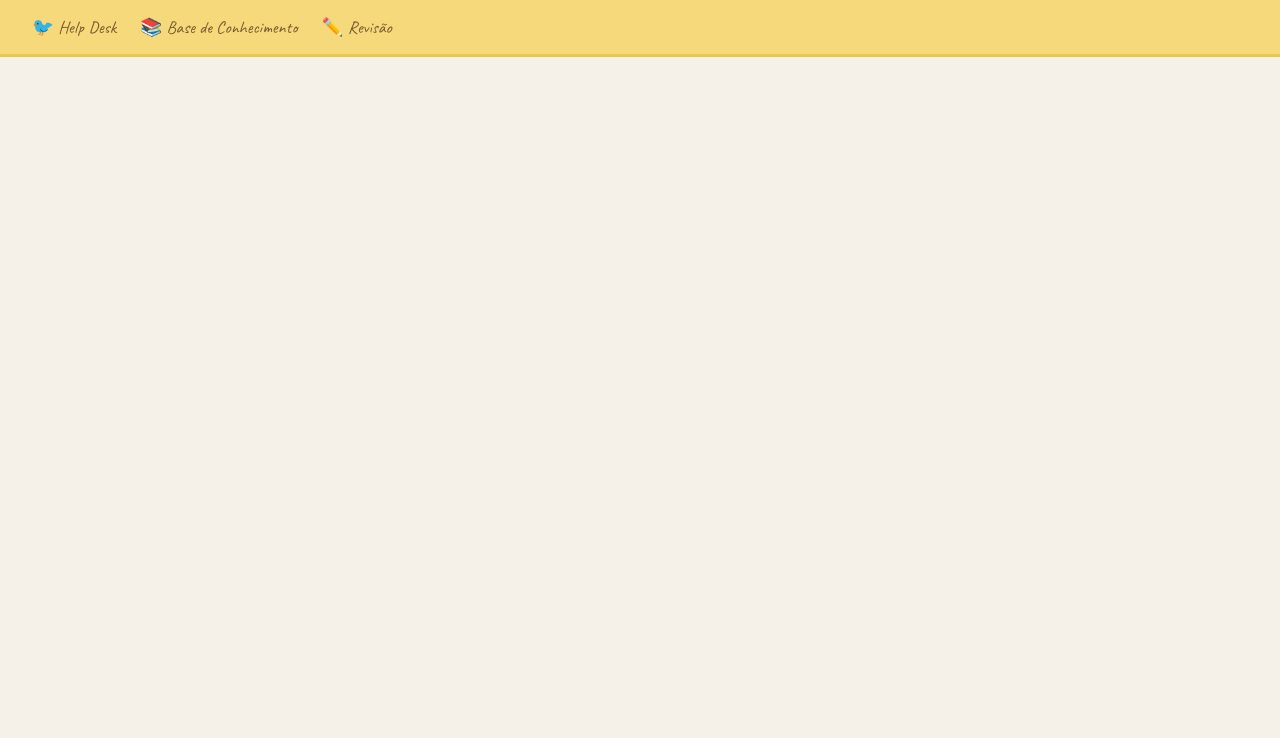
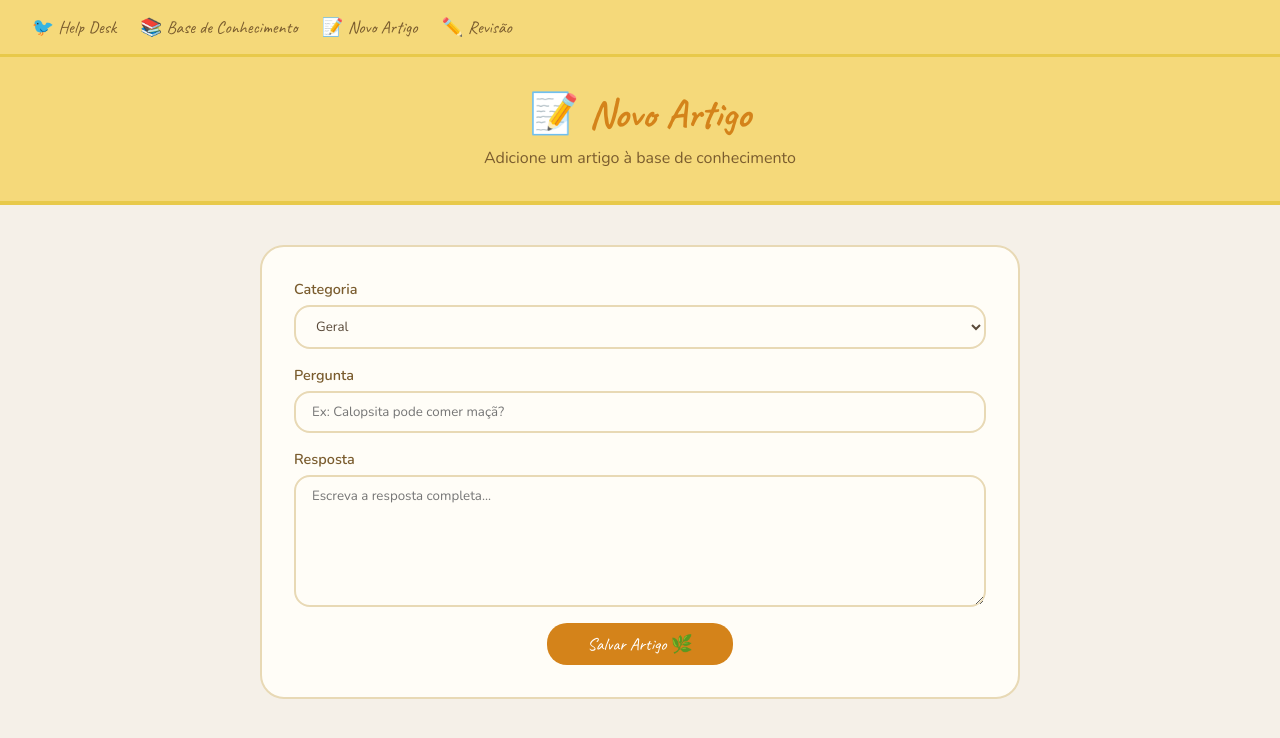
Before and after one commit to rafaelasv/helpdesk-ai, a React (Vite) app: page /novo-artigo in a window 1280 px wide. Shown: the top 738 px of the page. Built offline with nearby package versions, Linux system fonts and the light colour scheme.

Commit message:
feat: shield Theo from off-topic questions and add manual article insertion page

```diff
--- a/src/App.jsx
+++ b/src/App.jsx
@@ -3,6 +3,7 @@ import Home from './Home'
 import Chat from './Chat'
 import Artigos from './Artigos'
 import Revisao from './Revisao'
+import NovoArtigo from './NovoArtigo'
 
 function App() {
   return (
@@ -10,6 +11,7 @@ function App() {
       <nav className="nav">
         <Link to="/">🐦 Help Desk</Link>
         <Link to="/artigos">📚 Base de Conhecimento</Link>
+        <Link to="/novo-artigo">📝 Novo Artigo</Link>
         <Link to="/revisao">✏️ Revisão</Link>
       </nav>
 
@@ -17,6 +19,7 @@ function App() {
         <Route path="/" element={<Home />} />
         <Route path="/chat" element={<Chat />} />
         <Route path="/artigos" element={<Artigos />} />
+        <Route path="/novo-artigo" element={<NovoArtigo />} />
         <Route path="/revisao" element={<Revisao />} />
       </Routes>
     </div>
--- /dev/null
+++ b/src/NovoArtigo.jsx
@@ -0,0 +1,74 @@
+import { useState } from 'react'
+
+const categorias = ['Alimentação', 'Saúde', 'Comportamento', 'Moradia e ambiente', 'Filhotes', 'Geral']
+
+function NovoArtigo() {
+  const [pergunta, setPergunta] = useState('')
+  const [resposta, setResposta] = useState('')
+  const [categoria, setCategoria] = useState('Geral')
+  const [salvando, setSalvando] = useState(false)
+  const [sucesso, setSucesso] = useState(false)
+
+  async function salvar() {
+    if (!pergunta.trim() || !resposta.trim()) return
+
+    setSalvando(true)
+    await fetch('http://127.0.0.1:5000/artigos', {
+      method: 'POST',
+      headers: { 'Content-Type': 'application/json' },
+      body: JSON.stringify({ pergunta, resposta, categoria, status: 'oficial' })
+    })
+
+    setSalvando(false)
+    setSucesso(true)
+    setPergunta('')
+    setResposta('')
+    setCategoria('Geral')
+    setTimeout(() => setSucesso(false), 3000)
+  }
+
+  return (
+    <div className="container">
+      <header className="header">
+        <h1>📝 Novo Artigo</h1>
+        <p>Adicione um artigo à base de conhecimento</p>
+      </header>
+      <main className="main">
+        <div className="form-card">
+          <div className="form-field">
+            <label>Categoria</label>
+            <select value={categoria} onChange={(e) => setCategoria(e.target.value)}>
+              {categorias.map(cat => (
+                <option key={cat} value={cat}>{cat}</option>
+              ))}
+            </select>
+          </div>
+          <div className="form-field">
+            <label>Pergunta</label>
+            <input
+              type="text"
+              placeholder="Ex: Calopsita pode comer maçã?"
+              value={pergunta}
+              onChange={(e) => setPergunta(e.target.value)}
+            />
+          </div>
+          <div className="form-field">
+            <label>Resposta</label>
+            <textarea
+              rows={6}
+              placeholder="Escreva a resposta completa..."
+              value={resposta}
+              onChange={(e) => setResposta(e.target.value)}
+            />
+          </div>
+          {sucesso && <p className="msg-sucesso">Artigo salvo com sucesso! 🌿</p>}
+          <button onClick={salvar} disabled={salvando}>
+            {salvando ? 'Salvando...' : 'Salvar Artigo 🌿'}
+          </button>
+        </div>
+      </main>
+    </div>
+  )
+}
+
+export default NovoArtigo
--- a/src/index.css
+++ b/src/index.css
@@ -282,3 +282,38 @@ button:hover {
   flex-shrink: 0;
   padding: 10px 24px;
 }
+
+/* Novo Artigo */
+.form-field {
+  display: flex;
+  flex-direction: column;
+  gap: 6px;
+}
+
+.form-field label {
+  font-weight: 600;
+  font-size: 0.9rem;
+  color: #7a5c2e;
+}
+
+select {
+  font-family: 'Nunito', sans-serif;
+  background: #fffdf7;
+  border: 2px solid #e8d9b5;
+  border-radius: 16px;
+  padding: 10px 16px;
+  color: #5a4a3a;
+  outline: none;
+  width: 100%;
+  cursor: pointer;
+}
+
+select:focus {
+  border-color: #d4831a;
+}
+
+.msg-sucesso {
+  color: #5a8a3a;
+  font-weight: 600;
+  text-align: center;
+}
```
Also changed, not shown: 2 other files (tests, documents, lock files or other folders).
